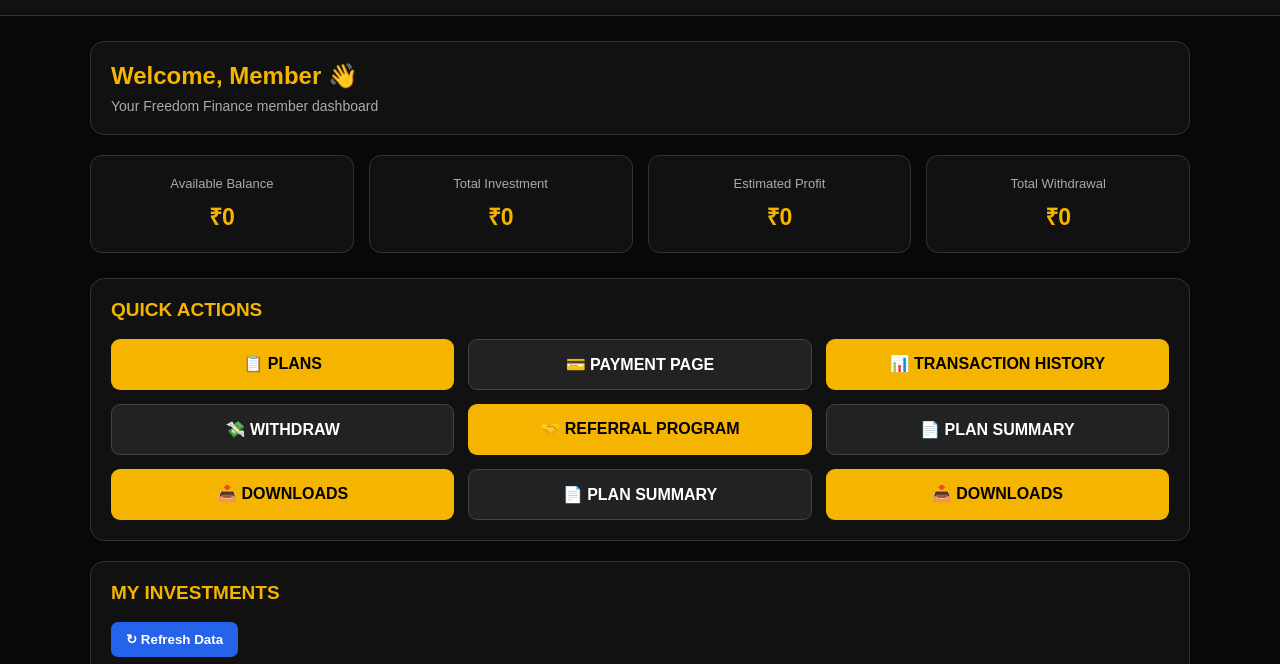
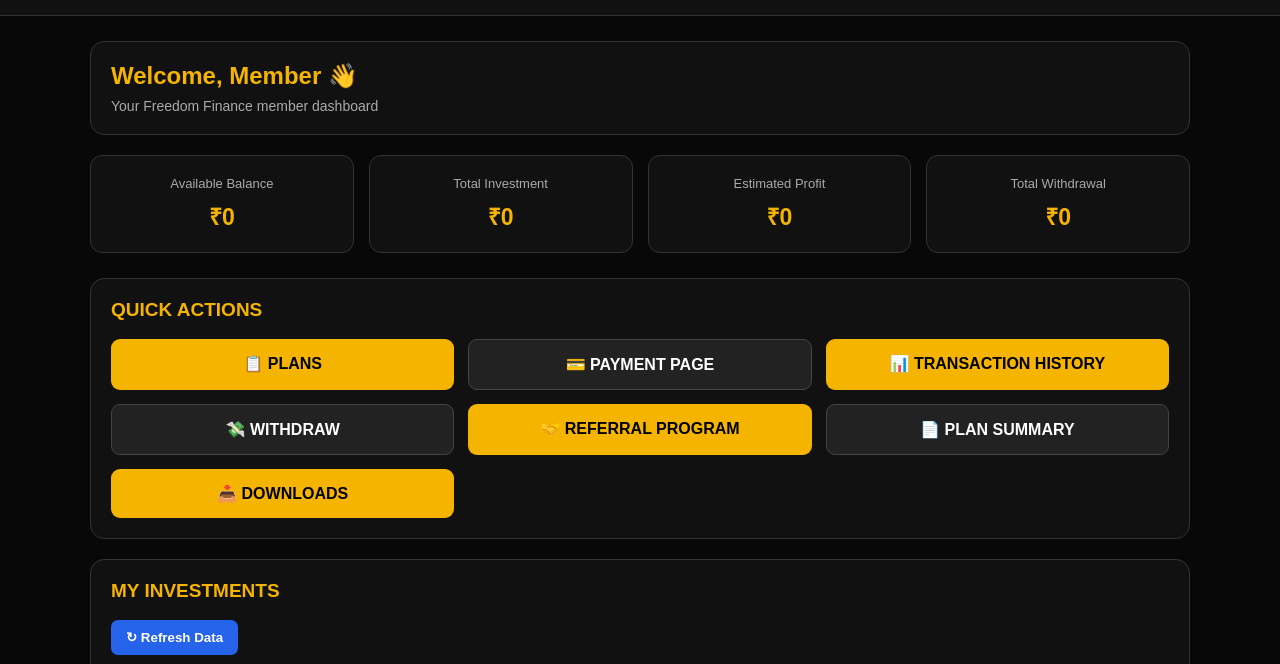
Before and after one commit to omvardhnaayefreedomfinance-crypto/freedom-finance, a plain HTML site: page member-dashboard.html in a window 1280 px wide. Shown: the part 70-734 px from the top of the page. Drawn offline with Linux system fonts and the light colour scheme; no server answers.

Commit message:
Remove duplicate summary and download buttons

```diff
--- a/member-dashboard.html
+++ b/member-dashboard.html
@@ -90,23 +90,28 @@ button:disabled{opacity:.5}
 <strong id="withdrawal">₹0</strong>
 </div>
 </div>
-
 <div class="card">
   <div class="card-title">QUICK ACTIONS</div>
+
   <div class="actions">
 
     <a href="plans.html" class="action gold">📋 PLANS</a>
+
     <a href="payment.html" class="action dark">💳 PAYMENT PAGE</a>
+
     <a href="transactions.html" class="action gold">📊 TRANSACTION HISTORY</a>
+
     <a href="./withdraw.html" class="action dark">💸 WITHDRAW</a>
+
     <a href="referral.html" class="action gold">🤝 REFERRAL PROGRAM</a>
+
     <a href="plan-summary.html" class="action dark">📄 PLAN SUMMARY</a>
-  <a href="downloads.html" class="action gold">📥 DOWNLOADS</a>
-  <a href="plan-summary.html" class="action dark">📄 PLAN SUMMARY</a>
+
     <a href="downloads.html" class="action gold">📥 DOWNLOADS</a>
 
   </div>
 </div>
+
 
 <div class="card">
 <div class="card-title">MY INVESTMENTS</div>
```
Lines whose indentation alone changed are shown as unchanged.
